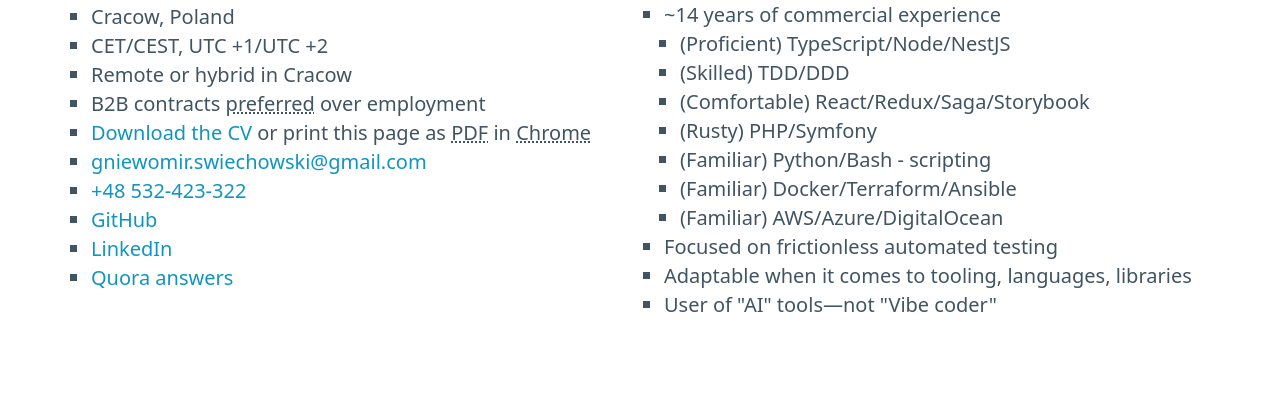
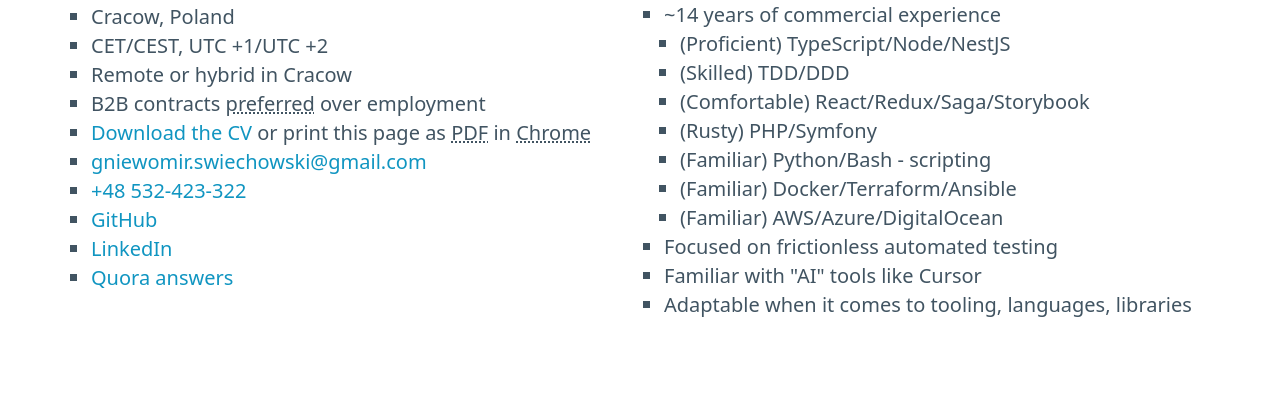
Before and after one commit to gniewomir/gniewomir.github.io, a website built with Parcel: page index.html in a window 1280 px wide. Shown: the part 170-569 px from the top of the page. Built offline with nearby package versions, Linux system fonts and the light colour scheme.

Commit message:
updated cv

```diff
--- a/index.html
+++ b/index.html
@@ -73,8 +73,8 @@
             </ul>
           </li>
           <li>Focused on frictionless automated testing</li>
+          <li>Familiar with "AI" tools like Cursor</li>
           <li>Adaptable when it comes to tooling, languages, libraries</li>
-          <li>User of "AI" tools—not "Vibe coder"</li>
         </ul>
       </section>
     </section>
```
Also changed, not shown: 1 other file.
